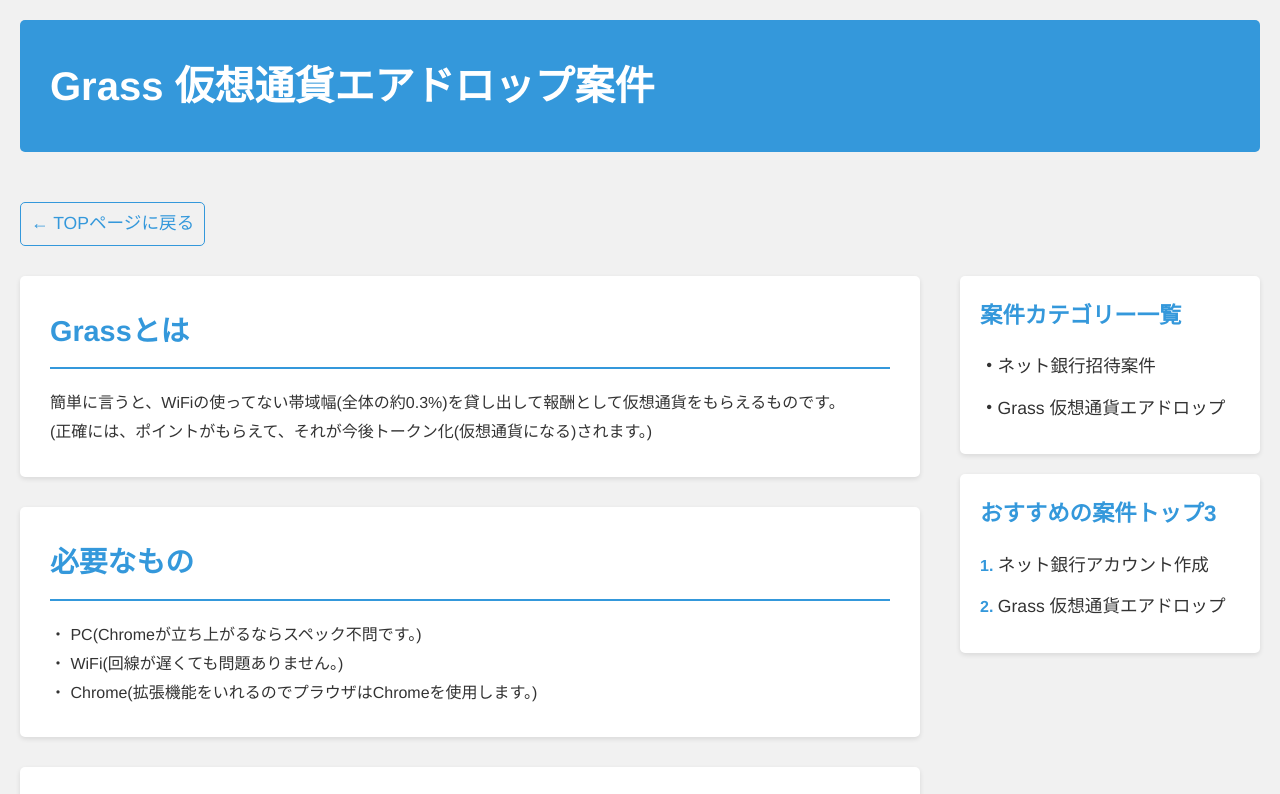
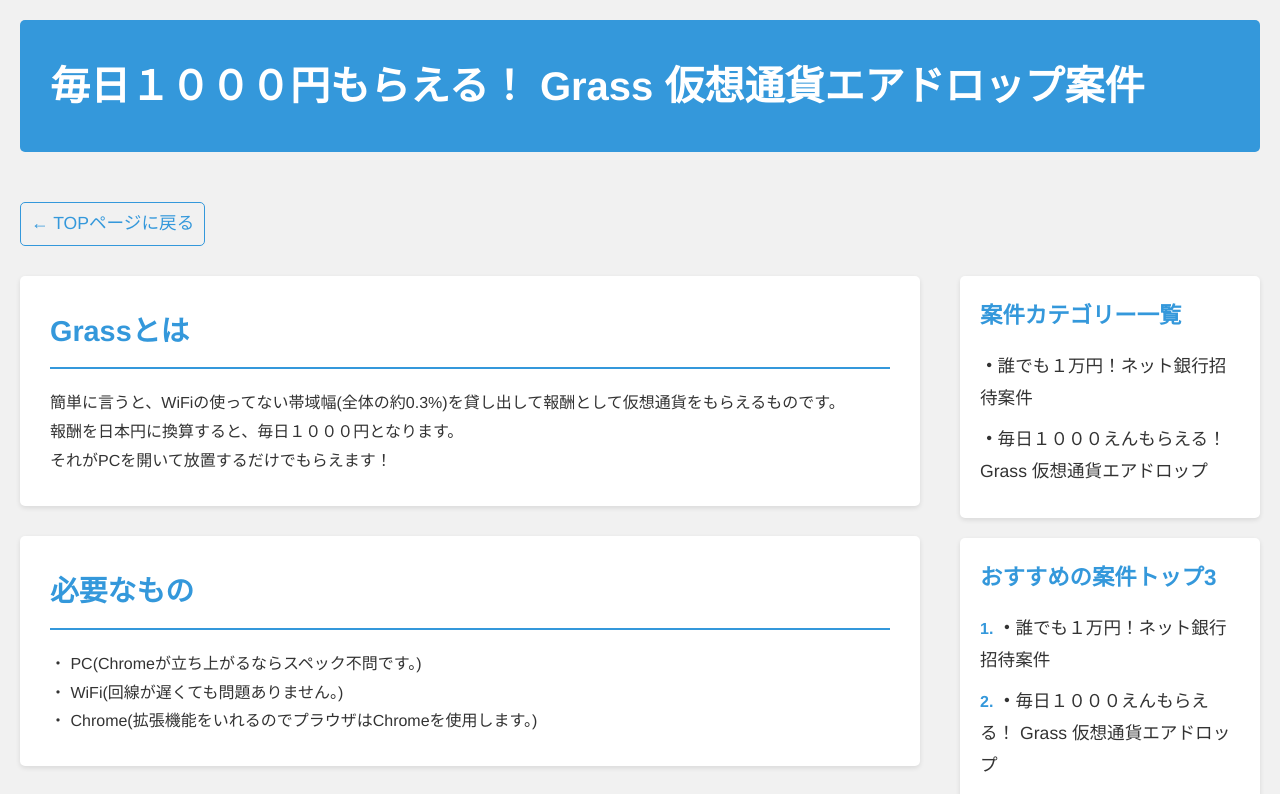
Before and after one commit to wwwwvvwvvw/refarence, a plain HTML site: page templates/topic02.html in a window 1280 px wide. Shown: the top 794 px of the page. Drawn offline with Linux system fonts and the light colour scheme.

Commit message:
Add files via upload

```diff
--- a/templates/topic02.html
+++ b/templates/topic02.html
@@ -4,7 +4,7 @@
     <meta charset="UTF-8">
     <meta name="viewport" content="width=device-width, initial-scale=1.0">
     <title>実際に稼げた副業案件</title>
-    <meta name="description" content="スマホでもPCでも、簡単に稼げる副業の案件の紹介。安全でちゃんと報酬がもらえるプログラムを紹介しています。">
+    <meta name="description" content="簡単にお小遣いを稼ぐ方法。スマホでもPCでも楽に稼げる副業の案件の紹介です。安全でちゃんと報酬がもらえるプロジェクトを紹介しています。">
     <link rel="stylesheet" href="../css/destyle.css">
     <link rel="stylesheet" href="../static/css/mb.css">
     <link rel="stylesheet" href="../static/css/pc.css">
@@ -12,7 +12,7 @@
 <body>
     <div class="container">
         <header>
-            <h1>Grass 仮想通貨エアドロップ案件</h1>
+            <h1>毎日１０００円もらえる！ Grass 仮想通貨エアドロップ案件</h1>
         </header>
         <a href="../index.html" class="back-link">← TOPページに戻る</a>
         <div class="content-wrapper">
@@ -20,7 +20,8 @@
                 <section class="intro">
                     <h2>Grassとは</h2>
                     <p>簡単に言うと、WiFiの使ってない帯域幅(全体の約0.3%)を貸し出して報酬として仮想通貨をもらえるものです。</p>
-                    <p>(正確には、ポイントがもらえて、それが今後トークン化(仮想通貨になる)されます。)</p>
+                    <p>報酬を日本円に換算すると、毎日１０００円となります。</p>
+                    <p>それがPCを開いて放置するだけでもらえます！</p>
                 </section>
 
                 <section class="intro">
@@ -74,16 +75,16 @@
                 <div class="sidebar-widget">
                     <h3>案件カテゴリー一覧</h3>
                     <ul class="category-list">
-                        <li><a href="topic01.html"><strong>・</strong>ネット銀行招待案件</a></li>
-                        <li><a href="topic02.html"><strong>・</strong>Grass 仮想通貨エアドロップ</a></li>
+                        <li><a href="topic01.html"><strong>・</strong>誰でも１万円！ネット銀行招待案件</a></li>
+                        <li><a href="topic02.html"><strong>・</strong>毎日１０００えんもらえる！ Grass 仮想通貨エアドロップ</a></li>
                     </ul>
                 </div>
 
                 <div class="sidebar-widget">
                     <h3>おすすめの案件トップ3</h3>
                     <ol class="top-programs">
-                        <li><a href="topic01.html">ネット銀行アカウント作成</a></li>
-                        <li><a href="topic02.html">Grass 仮想通貨エアドロップ</a></li>
+                        <li><a href="topic01.html"><strong>・</strong>誰でも１万円！ネット銀行招待案件</a></li>
+                        <li><a href="topic02.html"><strong>・</strong>毎日１０００えんもらえる！ Grass 仮想通貨エアドロップ</a></li>
                     </ol>
                 </div>
             </aside>
```
Also changed, not shown: index.html (+5 -5 lines), templates/topic01.html (+6 -6 lines).
